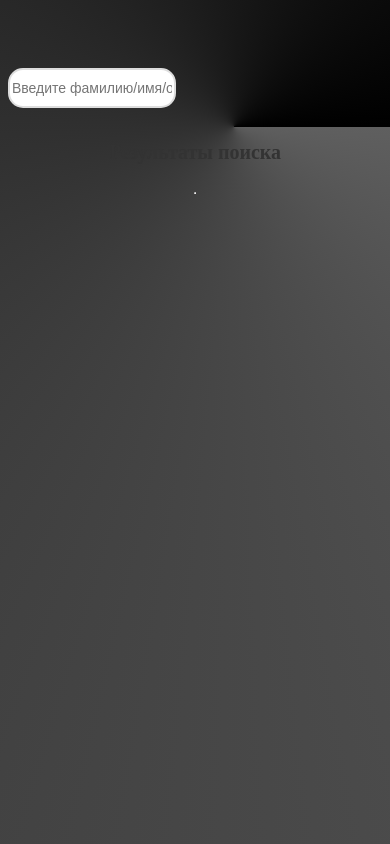
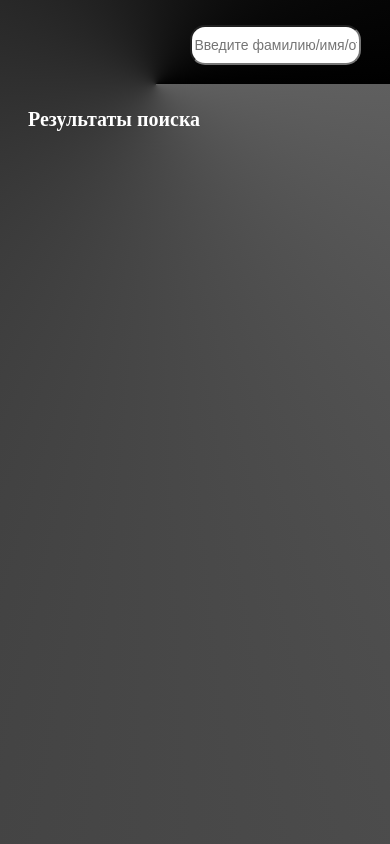
Before and after one commit to Bardak-ui/EduTric-main, a Django app: page /search_user/ in a window 390 px wide. Run offline with Django 5.2, Linux system fonts and the light colour scheme; a user stored in the database is signed in.

Commit message:
update at 4.02.2026 2:35

```diff
--- a/main/static/profile.css
+++ b/main/static/profile.css
@@ -12,7 +12,7 @@
 /* Основные стили профиля */
 .profile-container {
     display: flex;
-    padding-top: 80px;
+    padding-top: 40px;
     justify-content: right;
 }
 
--- a/main/static/search_user.css
+++ b/main/static/search_user.css
@@ -5,7 +5,7 @@
     background: no-repeat;
     background: fixed;
     background-image: conic-gradient(
-            from 90deg at 60% 15%,
+            from 90deg at 60% 10%,
             #5f5f5f,
             #000000
         );
@@ -13,11 +13,27 @@
     font-size: 16px; /* Базовый размер шрифта */
 }
 
+.searche {
+    display: flex;
+    justify-content: center;
+    position: fixed;
+    right: 10px;
+    top: 15px;
+    z-index: 1;
+    text-align: center;
+    border-radius: 15px;
+    padding: 10px;
+    color: white;
+    width: 100%;
+    /* Убираем ненужные обертки */
+}
+
 .search-container {
     display: flex;
     flex-direction: column;
     width: 100%;
 }
+
 
 /* Стили для формы поиска */
 .search-container .searche {
@@ -39,43 +55,54 @@
     object-fit: cover;
 }
 
-
-.left_panel .search_user {
-    border-radius: 15px;
-    padding: 10px;
-    background-color: #575757;
-    color: white; /* Белый текст для контраста */
-}
-
 .search-container .searche .search {
     border-radius: 15px;
     text-align: center;
     font-size: 15;
-    width: 100%;
+    width: 740px;
     height: 45px;
-    border: 2px solid #ddd;
-    outline: none;
     transition: border-color 0.3s ease;
 }
 
-.search-container .searche .search:focus {
-    border-color: #4CAF50; /* Зеленая рамка при фокусе */
+.search-container .searche .search::before {
+    border-radius: 15px;
+    text-align: center;
+    font-size: 15;
+    height: 45px;
+    transition: border-color 0.3s ease;
+    background: linear-gradient(90deg, #5f5f5f, #000000);
+    border-radius: 20px; /* 15px + 5px */
 }
+
+/* .search-container .searche .search:focus {
+    border-color: #4CAF50;
+} */
 
 /* Стили для заголовка результатов */
 .search-container h2 {
-    color: #333;
+    display: flex;
+    justify-content: center;
+    position: relative;
+    color: #ffffff;
     font-size: 24px;
-    margin-bottom: 20px;
+    margin-bottom: 50px;
     text-align: center;
 }
 
+.block_student_card {
+    display: flex;
+    justify-content: center;
+    width: 100%;
+    padding: 20px 0;
+}
+
 /* Стили для списка результатов */
-.search-container ul {
+.block_student_card ul {
     display: flex;
-    justify-self: center;
+    justify-content: center;
     align-items: center;
     flex-direction: row;
+    flex-wrap: wrap;
     gap: 15px;
     list-style: none;
     padding: 0;
@@ -130,6 +157,58 @@
 
 /* Адаптация для планшетов */
 @media (max-width: 768px) {
+    html {
+        display: flex;
+        margin: 0;
+        padding: 0;
+        background: no-repeat;
+        background: fixed;
+        background-image: conic-gradient(
+                from 90deg at 35% 10%,
+                #5f5f5f,
+                #000000
+            );
+    }
+
+    .search-container h2 {
+        display: flex;
+        justify-content: center;
+        position: relative;
+        color: #ffffff;
+        font-size: 24px;
+        margin-top: 40px;
+        margin-bottom: 60px;
+        text-align: center;
+    }
+
+    /* Стили для списка результатов */
+    .block_student_card ul {
+        display: flex;
+        justify-content: center;
+        align-items: center;
+        flex-direction: row;
+        flex-wrap: wrap;
+        gap: 15px;
+        list-style: none;
+        padding: 0;
+        margin: 0;
+    }
+
+    .search-container li {
+        display: flex;
+        flex-direction: column;
+        justify-content: center;
+        align-items: center;
+        background: #fff;
+        border-radius: 15px;
+        box-shadow: 0 4px 6px rgba(0, 0, 0, 0.1);
+        margin-bottom: 20px;
+        padding: 20px;
+        width: 300px;
+        max-height: 800px;
+        transition: transform 0.2s ease, box-shadow 0.2s ease;
+    }
+
     .search-container {
         display: flex;
         flex-direction: column;
@@ -168,11 +247,62 @@
 
 /* Адаптация для мобильных устройств */
 @media (max-width: 480px) {
+    html {
+        background-image: conic-gradient(
+                from 90deg at 40% 10%,
+                #5f5f5f,
+                #000000
+            );
+        font-family: 'Times New Roman', Times, serif;
+    }
+
+    /* .block_student_card {
+        display: flex;
+        justify-content: center;
+        width: 100%;
+    }
+
+
+    /* Стили для списка результатов */
+    .block_student_card ul {
+        display: flex;
+        justify-content: center;
+        align-items: center;
+        flex-direction: row;
+        flex-wrap: wrap;
+        gap: 15px;
+        list-style: none;
+        padding: 0;
+        margin: 0;
+    }
+
+    .search-container li {
+        display: flex;
+        flex-direction: column;
+        justify-content: center;
+        align-items: center;
+        background: #fff;
+        border-radius: 15px;
+        box-shadow: 0 4px 6px rgba(0, 0, 0, 0.1);
+        margin-bottom: 20px;
+        padding: 20px;
+        width: 300px;
+        max-height: 800px;
+        transition: transform 0.2s ease, box-shadow 0.2s ease;
+    } */
+    .search-container .searche .search {
+        border-radius: 15px;
+        text-align: center;
+        font-size: 15;
+        width: 270px;
+        height: 45px;
+        transition: border-color 0.3s ease;
+    }
+
     .search-container {
         display: flex;
         flex-direction: column;
         justify-self: center;
-        padding: 15px;
         padding-top: 60px;
     }
 
--- a/main/templates/base.html
+++ b/main/templates/base.html
@@ -18,6 +18,7 @@
                             <input type="text" class="search" name="search" placeholder="Введите фамилию/имя/отчество" value="{{ search_query }}">
                         </form>
                     </div>
+
                     <a href="{% url 'profile' %}"><img class="avatar" src="{% static '/media/no_avatar.jpeg' %}" alt="Профиль"></a>
                     <a href="{% url 'schedule' %}"><img class="schedule" src="{% static '/media/schedule.png' %}" alt="Расписание"></a>
                     <!-- <a href="{% url 'search_user' %}"><img class="search_user" src="{% static '/media/searche.png' %}" alt="Поиск"></a> -->
--- a/main/templates/search_user.html
+++ b/main/templates/search_user.html
@@ -1,4 +1,5 @@
 {% load static %}
+
 <head>
     <meta charset="UTF-8">
     <meta name="viewport" content="width=device-width, initial-scale=1.0">
@@ -17,10 +18,9 @@
 
             <!-- Результаты поиска -->
             <h2>Результаты поиска</h2>
-            <hr>
             {% if profiles %}
 
-                <ul>
+                <ul class="block_student_card">
                     {% for profile in profiles %}
                         <li>
                             <div class="avatar">
```
Also changed, not shown: main/static/base.css (+50 -7 lines), main/static/login.css (+17 -8 lines), db.sqlite3.
